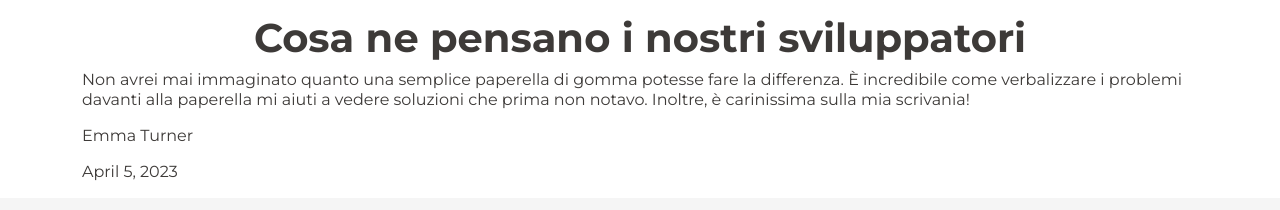
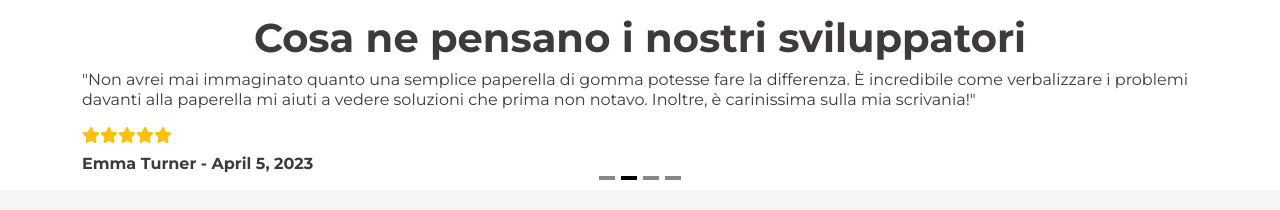
Before and after one commit to LucaCavatassi/landing-page-product, a Vue app: page / in a window 1280 px wide. Shown: the part 987-1197 px from the top of the page. Built offline with nearby package versions, Linux system fonts and the light colour scheme.

Commit message:
feat: pagination dots

```diff
--- a/src/components/ReviewsComponent.vue
+++ b/src/components/ReviewsComponent.vue
@@ -1,14 +1,14 @@
 <script>
 import cardComponent from './subComponents/cardComponent.vue';
 import 'vue3-carousel/dist/carousel.css';
-import { Carousel, Slide, Navigation } from 'vue3-carousel';
+import { Carousel, Slide, Pagination } from 'vue3-carousel';
 
 export default {
     components: {
         cardComponent,
         Carousel,
         Slide,
-        Navigation
+        Pagination
     },
     data() {
         return {
@@ -49,7 +49,11 @@ export default {
                         <cardComponent :review="review" />
                     </div>
                 </Slide>
+                <template #addons>
+                    <Pagination />
+                </template>
             </Carousel>
+
         </div>
     </div>
 </template>
--- a/src/components/subComponents/cardComponent.vue
+++ b/src/components/subComponents/cardComponent.vue
@@ -2,7 +2,7 @@
 export default {
     props: {
             review: {
-            type: Object, // or the appropriate type of your review data
+            type: Object,
             required: true
             }
         }
@@ -11,9 +11,23 @@ export default {
 
 <template>
     <div class="review-card">
-        <p>{{ review.description }}</p>
-        <p>{{ review.name }}</p>
-        <p>{{ review.date }}</p>
+        <!-- Review -->
+        <p>"{{ review.description }}"</p>
+        <!-- /Review -->
+
+        <!-- Stars -->
+        <div class="my-2">
+            <font-awesome-icon class="text-warning" icon="star" />
+            <font-awesome-icon class="text-warning" icon="star" />
+            <font-awesome-icon class="text-warning" icon="star" />
+            <font-awesome-icon class="text-warning" icon="star" />
+            <font-awesome-icon class="text-warning" icon="star" />
+        </div>
+        <!-- /Stars -->
+
+        <!-- Name + Date -->
+        <p class="fw-bold">{{ review.name }} - {{ review.date }}</p>
+        <!-- /Name + Date -->
     </div>
 </template>
 
```
